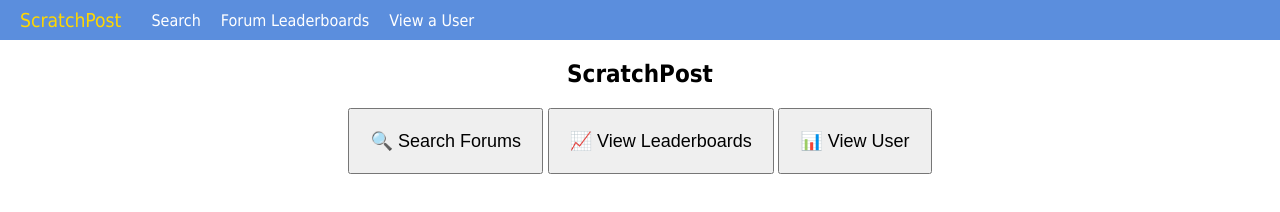
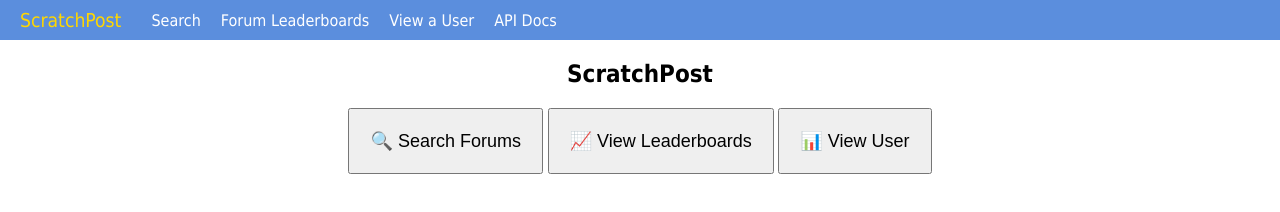
Before and after one commit to redspacecat/scratchpost, a website: page public/home.html in a window 1280 px wide. Drawn offline with Linux system fonts and the light colour scheme.

Commit message:
add api docs link

```diff
--- a/public/home.html
+++ b/public/home.html
@@ -25,6 +25,7 @@
         <a href="/search">Search</a>
         <a href="/leaderboards">Forum Leaderboards</a>
         <a href="/view">View a User</a>
+        <a href="https://api.scratchpost.quuq.dev">API Docs</a>
     </nav>
     <h2 style="text-align: center;">ScratchPost</h2>
     <div style="width: fit-content;margin: 0 auto;">
```
Also changed, not shown: public/404.html (+1 -0 lines), public/leaderboard.html (+1 -0 lines), public/search-results-posts.html (+1 -0 lines), public/search-results-topics.html (+1 -0 lines), public/search.html (+1 -0 lines), public/user.html (+1 -0 lines), public/view.html (+1 -0 lines).
